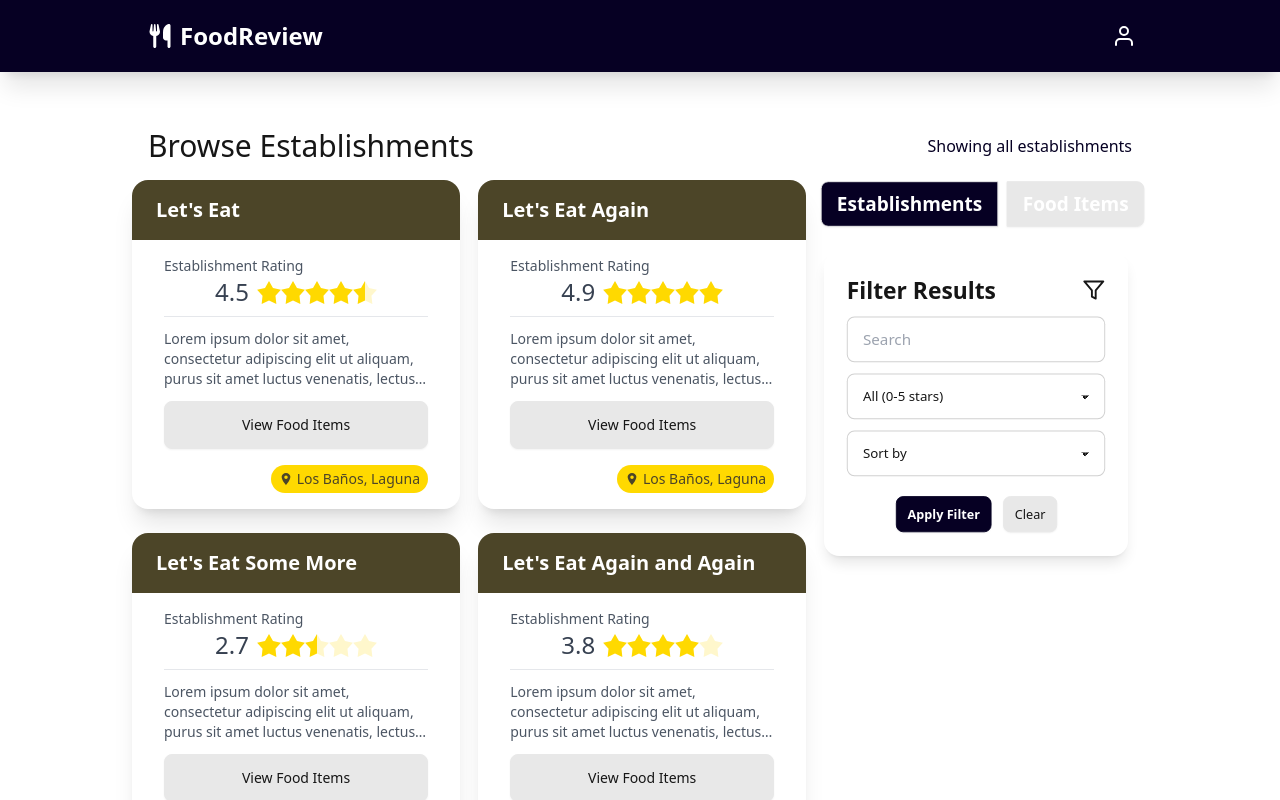
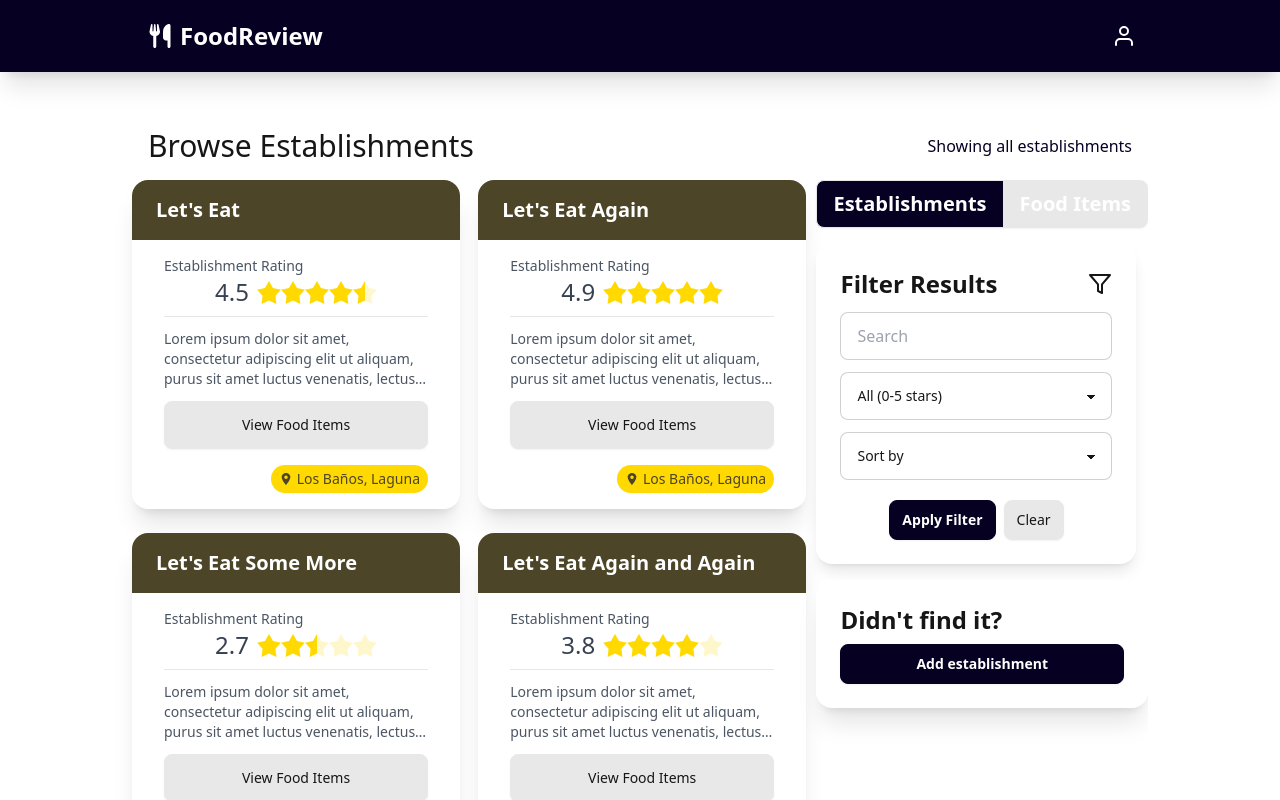
Before and after one commit to fofajardo/cmsc127-food-review, a React (Vite) app: page /feed in a window 1280 px wide. Shown: the top 800 px of the page. Built offline with nearby package versions, Linux system fonts and the light colour scheme.

Commit message:
feature: added "add establishment" button in establishment feed.

```diff
--- a/src/components/estab_feed/EFEstablishmentCard.tsx
+++ b/src/components/estab_feed/EFEstablishmentCard.tsx
@@ -55,7 +55,7 @@ export function EFEstablishmentCard({
           <div className="flex flex-row justify-end mt-3">
             <div className="flex-row flex items-center text-lg gap-1 text-primary-content badge-primary rounded-full px-2 py-1 w-max">
               <IoLocationSharp className="text-sm" />
-              <p className="text-sm">{establishment.location}</p>
+              <p className="text-sm line-clamp-1">{establishment.location}</p>
             </div>
           </div>
         </div>
--- a/src/pages/FeedPage.tsx
+++ b/src/pages/FeedPage.tsx
@@ -119,8 +119,7 @@ export function EstablishmentFeedPage() {
                 )}
               </div>
             </main>
-            {/* (this section is hidden when screen is narrow (mobile)) */}
-            <aside className=" sticky top-[5.5rem] hidden h-max max-h-[90vh] flex-col self-start overflow-y-scroll rounded-xl pb-10 sm:flex">
+            <aside className=" sticky top-[5.5rem] h-max max-h-[90vh] flex-col self-start overflow-y-scroll rounded-xl pb-10 flex">
               <div className="card ml-4 mt-4">
                 <div className="join">
                   <button
@@ -147,7 +146,22 @@ export function EstablishmentFeedPage() {
               {toggle ? (
                 <FoodItemFeedFilterCard applyFilter={applyFilter} />
               ) : (
-                <EstablishmentFeedFilterCard applyFilter={applyFilter} />
+                <>
+                  <EstablishmentFeedFilterCard applyFilter={applyFilter} />
+                  <div className="bounce-in flex flex-col ml-4 mt-4 card bg-white p-6 shadow-xl gap-2">
+                    <h2 className="text-elbitgreen w-full text-left text-2xl font-bold">
+                      <span className="flex flex-row items-center justify-start">
+                        <span>Didn't find it?</span>
+                      </span>
+                    </h2>
+                    <button
+                      className="btn btn-neutral h-max min-h-0 p-3 text-white "
+                      onClick={() => {}}
+                    >
+                      Add establishment
+                    </button>
+                  </div>
+                </>
               )}
             </aside>
           </div>
```
